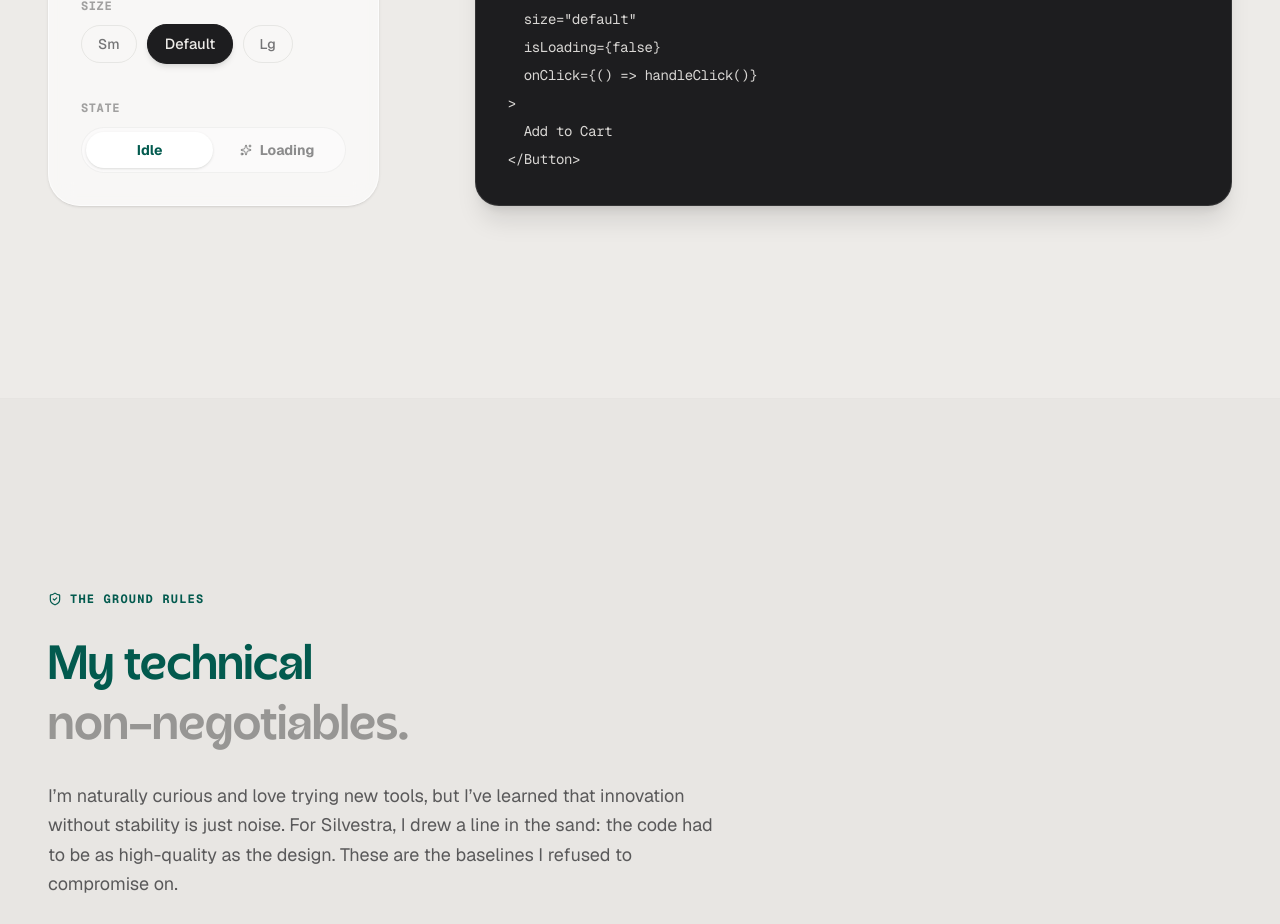
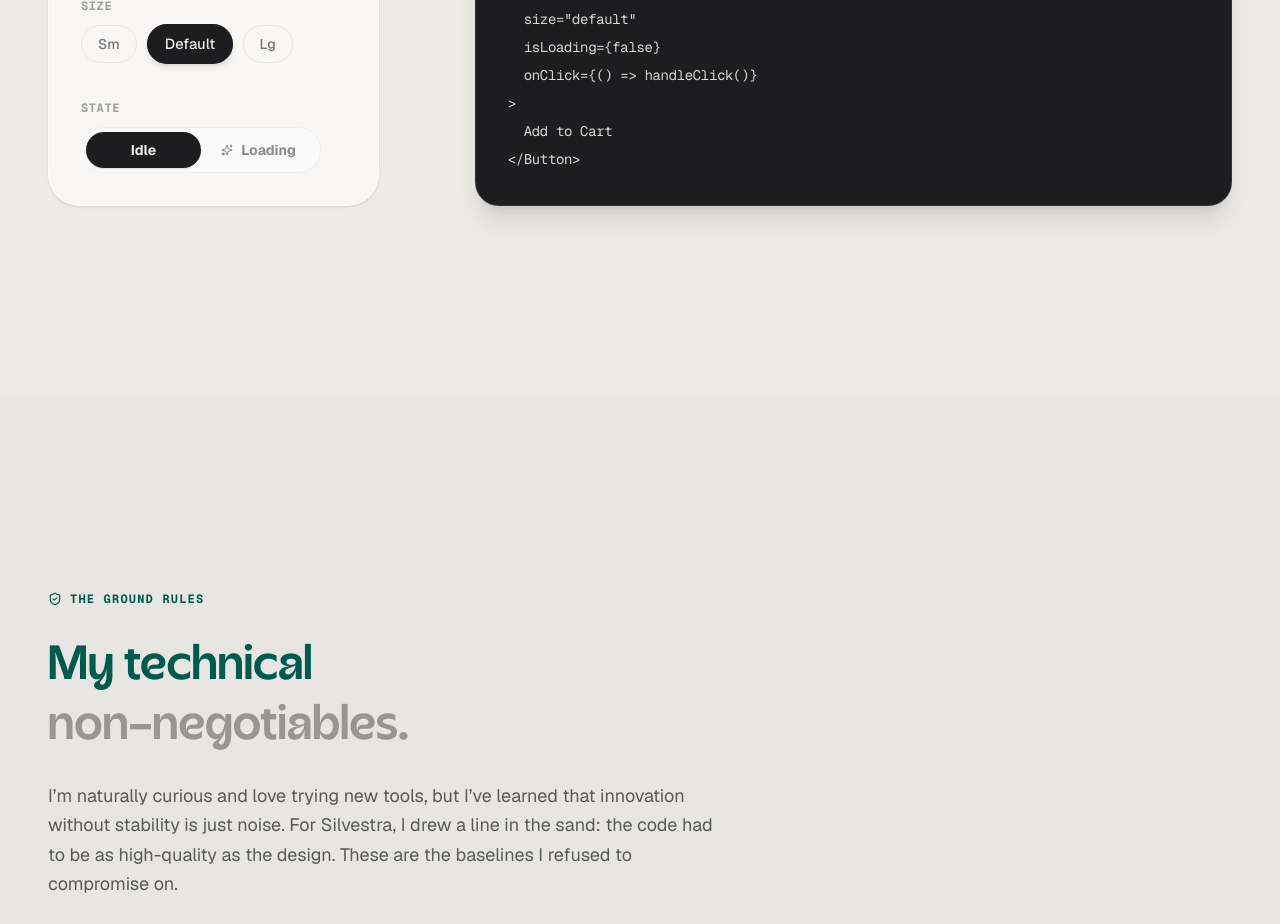
Before and after one commit to ChristianCastillejo/portfolio, a Next.js app: page /projects/silvestra in a window 1280 px wide. Shown: the part 6900-7824 px from the top of the page. Built offline with nearby package versions, Linux system fonts and the light colour scheme.

Commit message:
--wip-- [skip ci]

```diff
--- a/src/components/projects/shared/project-component-lab.tsx
+++ b/src/components/projects/shared/project-component-lab.tsx
@@ -96,13 +96,13 @@ export const ProjectComponentLab = () => {
                         {/* Control: State */}
                         <div className="space-y-5">
                             <label className="text-xs font-mono uppercase text-foreground/40 font-bold tracking-wider">State</label>
-                            <div className="flex items-center justify-between p-1 !mt-1 md:!mt-2 bg-white/40 rounded-full border border-border/60 relative">
+                            <div className="flex items-center justify-between p-1 !mt-1 md:!mt-2 bg-white/40 rounded-full border border-border/60 relative w-full max-w-[240px]">
                                 {/* Fondo deslizante (Opcional, simplificado por ahora con lógica directa) */}
                                 <button
                                     onClick={() => setIsLoading(false)}
                                     className={cn(
                                         "w-1/2 py-2 text-sm font-bold rounded-full transition-all duration-300 z-10",
-                                        !isLoading ? "bg-white shadow-sm text-accent" : "text-foreground/50 hover:text-foreground/80"
+                                        !isLoading ? "bg-foreground shadow-sm text-background" : "text-foreground/50 hover:text-foreground/80"
                                     )}
                                 >
                                     Idle
@@ -111,7 +111,7 @@ export const ProjectComponentLab = () => {
                                     onClick={() => setIsLoading(true)}
                                     className={cn(
                                         "w-1/2 py-2 text-sm font-bold rounded-full transition-all duration-300 z-10 flex items-center justify-center gap-2",
-                                        isLoading ? "bg-white shadow-sm text-accent" : "text-foreground/50 hover:text-foreground/80"
+                                        isLoading ? "bg-foreground shadow-sm text-background" : "text-foreground/50 hover:text-foreground/80"
                                     )}
                                 >
                                     <Sparkles size={12} />
```
